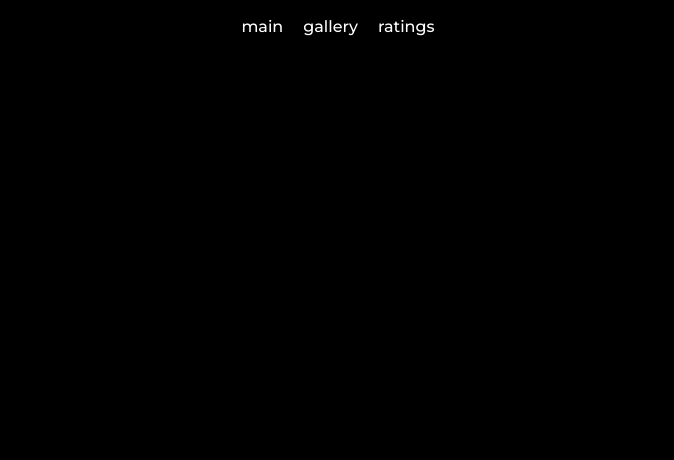
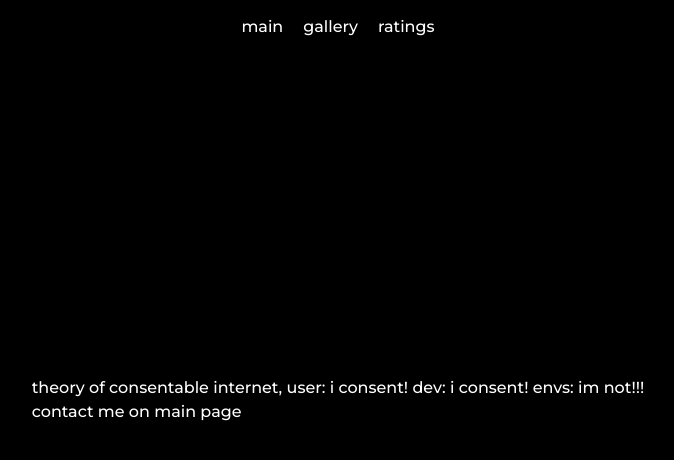
Before and after one commit to okiscape/vodka-bio, a Next.js app in the folder apps/frontend/: page /ratings in a window 1280 px wide. Shown: the top 460 px of the page, without its empty margins (302-976 px from the left). Built offline with nearby package versions, Linux system fonts and the light colour scheme; a web font is replaced by a local one.

Commit message:
fix(env): added env-undefined protection in somewhere

```diff
--- a/apps/frontend/app/gallery/page.tsx
+++ b/apps/frontend/app/gallery/page.tsx
@@ -1,6 +1,11 @@
 export const dynamic = 'force-dynamic'
 
 export default async function App() {
+ if (process.env.API_BASEURL) return (
+	 <div className="flex flex-col items-center">
+			<p>envs fucked up again</p>
+   </div>
+ )
  const _shitpostsFetch = await fetch(`${process.env.API_BASEURL}/gallery`)
  const galleryFetch = await _shitpostsFetch.json() as {items:{source: string, caption: string}[]}
  console.log(galleryFetch.items)
--- a/apps/frontend/app/ratings/page.tsx
+++ b/apps/frontend/app/ratings/page.tsx
@@ -37,6 +37,13 @@ export default function Page() {
 		catch { }
   }
 
+	if (!process.env.API_BASEURL) return (
+		<div>
+			<p>theory of consentable internet, user: i consent! dev: i consent! envs: im not!!!</p>
+			<p>contact me on main page</p>
+		</div>
+  )
+
 	useEffect(() => {
 		fetchRatings()
   }, [])
@@ -50,8 +57,7 @@ export default function Page() {
   }
 
 	return (
-		process.env.API_BASEURL &&
-    <div className="ratings-page">
+		<div className="ratings-page">
       <p className="ratings-heading">ratings!</p>
       <p className="ratings-subtitle">things that.. i have opinion about</p>
 
```
